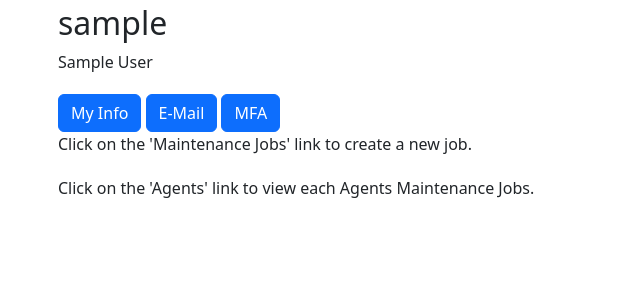
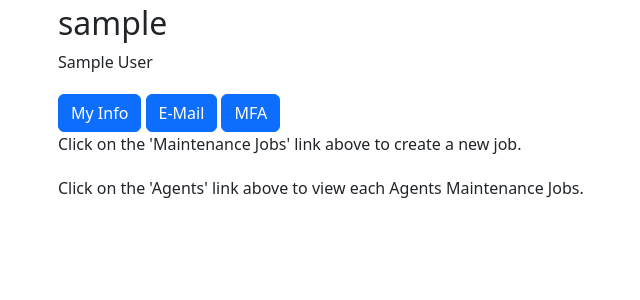
Before and after one commit to wizzardx/manies_maintenance_manager, a Django app: a page that uses marnies_maintenance_manager/templates/base.html in a window 1280 px wide. Shown: the part 56-356 px from the top of the page, without its empty margins (194-834 px from the left). Run offline with Django 4.2, Linux system fonts and the light colour scheme; a user stored in the database is signed in; tables that the repository leaves empty hold one stand-in row (values such as "Sample post"); parts of the project's set-up code (start-up, migrations or seed data) failed here and were passed over; some libraries are stand-ins or nearby versions.

Commit message:
Styling related changes - Generate a custom favicon - Fix a spacing issue in the "job listing" page. - Improve some user help messages in the "user detail" page.

```diff
--- /dev/null
+++ b/marnies_maintenance_manager/static/images/favicons/about.txt
@@ -0,0 +1,6 @@
+This favicon was generated using the following font:
+
+- Font Title: Leckerli One
+- Font Author: Copyright (c) 2011 Gesine Todt (www.gesine-todt.de hallo@gesine-todt.de), with Reserved Font Names "Leckerli"
+- Font Source: https://fonts.gstatic.com/s/leckerlione/v20/V8mCoQH8VCsNttEnxnGQ-1itLZxcBtItFw.ttf
+- Font License: SIL Open Font License, 1.1 (http://scripts.sil.org/OFL))
--- a/marnies_maintenance_manager/templates/base.html
+++ b/marnies_maintenance_manager/templates/base.html
@@ -16,7 +16,17 @@
     <meta name="description"
           content="Project for helping Marnie to coordinate his maintenance jobs with his commercial clients" />
     <meta name="author" content="David" />
-    <link rel="icon" href="{% static 'images/favicons/favicon.ico' %}" />
+    <link rel="apple-touch-icon"
+          sizes="180x180"
+          href="{% static 'images/favicons/apple-touch-icon.png' %}" />
+    <link rel="icon"
+          type="image/png"
+          sizes="32x32"
+          href="{% static 'images/favicons/favicon-32x32.png' %}" />
+    <link rel="icon"
+          type="image/png"
+          sizes="16x16"
+          href="{% static 'images/favicons/favicon-16x16.png' %}" />
     {% block css %}
       <!-- Latest compiled and minified Bootstrap CSS -->
       <link rel="stylesheet"
--- a/marnies_maintenance_manager/templates/jobs/job_list.html
+++ b/marnies_maintenance_manager/templates/jobs/job_list.html
@@ -9,7 +9,7 @@
   <h1>{{ title }}</h1>
   {% if request.user.is_agent %}
     <a href="{% url 'jobs:job_create' %}"
-       class="btn btn-primary"
+       class="btn btn-primary mb-3"
        role="button">Create Maintenance Job</a>
   {% endif %}
   {% if job_list.count > 0 %}<p>Click on the number in each row to go to the Job details.</p>{% endif %}
--- a/marnies_maintenance_manager/templates/users/user_detail.html
+++ b/marnies_maintenance_manager/templates/users/user_detail.html
@@ -24,8 +24,10 @@
              role="button">E-Mail</a>
           <a class="btn btn-primary" href="{% url 'mfa_index' %}" role="button">MFA</a>
           <!-- Your Stuff: Custom user template urls -->
-          {% if request.user.is_agent %}<p>Click on the 'Maintenance Jobs' link to create a new job.</p>{% endif %}
-          {% if request.user.is_marnie %}<p>Click on the 'Agents' link to view each Agents Maintenance Jobs.</p>{% endif %}
+          {% if request.user.is_agent %}<p>Click on the 'Maintenance Jobs' link above to create a new job.</p>{% endif %}
+          {% if request.user.is_marnie %}
+            <p>Click on the 'Agents' link above to view each Agents Maintenance Jobs.</p>
+          {% endif %}
         </div>
       </div>
       <!-- End Action buttons -->
```
Also changed, not shown: marnies_maintenance_manager/static/images/favicons/android-chrome-192x192.png (added), marnies_maintenance_manager/static/images/favicons/android-chrome-512x512.png (added), marnies_maintenance_manager/static/images/favicons/apple-touch-icon.png (added), marnies_maintenance_manager/static/images/favicons/favicon-16x16.png (added), marnies_maintenance_manager/static/images/favicons/favicon-32x32.png (added), marnies_maintenance_manager/static/images/favicons/favicon.ico.
